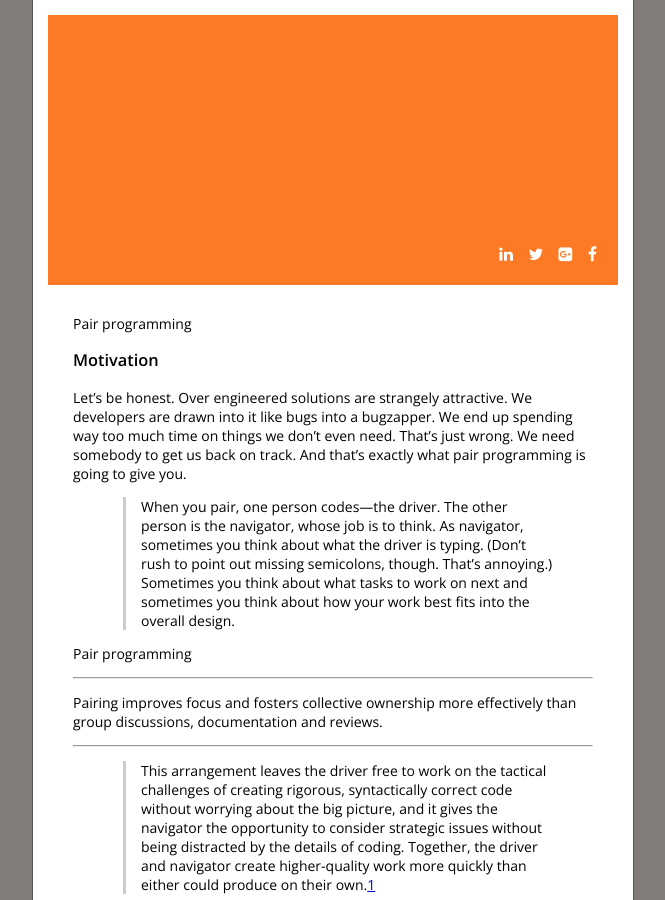
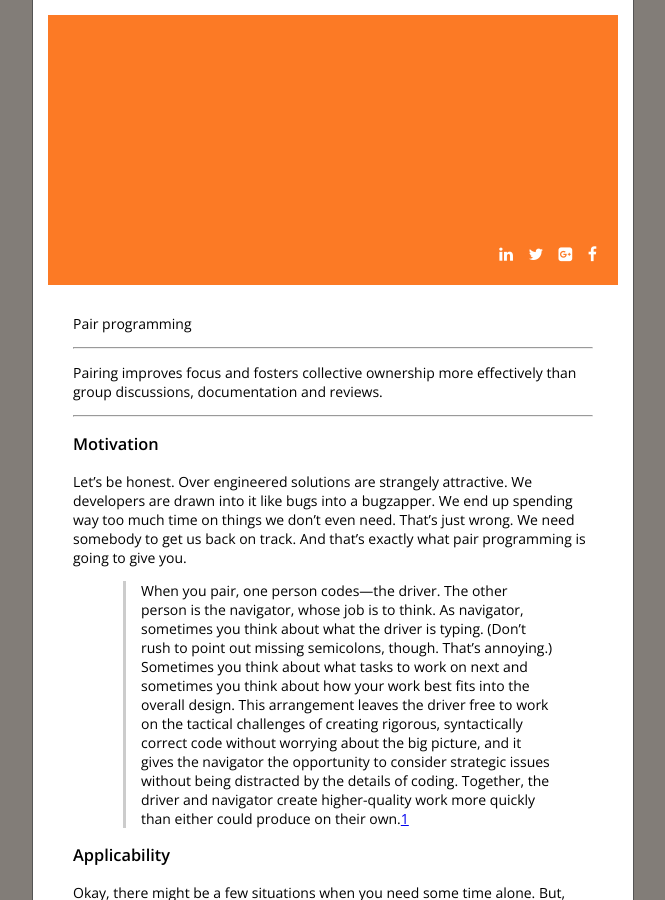
Before and after one commit to xebia/essentials, a Jekyll site: the page built from pair-programming.md, in a window 1280 px wide and 900 px high. Shown: the whole window, without its empty margins (307-972 px from the left). Built offline with Jekyll 4.4.1, drawn with Linux system fonts in a browser that asks for light colours; nearby versions of some CDN libraries; Markdown is read by kramdown in place of the engine named in the settings.

Commit message:
Fixes conversion bug in pair-programming.md.

```diff
--- a/pair-programming.md
+++ b/pair-programming.md
@@ -1,19 +1,24 @@
 ---
+
 layout: card
 category: collaboration
+
 ---
+
 Pair programming
+
+---
+
+Pairing improves focus and fosters collective ownership more effectively than
+group discussions, documentation and reviews.
+
+---
+
 ### Motivation
 
 Let's be honest. Over engineered solutions are strangely attractive. We developers are drawn into it like bugs into a bugzapper. We end up spending way too much time on things we don't even need. That's just wrong. We need somebody to get us back on track. And that's exactly what pair programming is going to give you.
 
 > When you pair, one person codes---the driver. The other person is the navigator, whose job is to think. As navigator, sometimes you think about what the driver is typing. (Don't rush to point out missing semicolons, though. That's annoying.) Sometimes you think about what tasks to work on next and sometimes you think about how your work best fits into the overall design.
-<p>Pair programming</p>
----
-<p>Pairing improves focus and fosters collective ownership
-      more effectively than group discussions, documentation and
-      reviews.</p>
----
 > This arrangement leaves the driver free to work on the tactical challenges of creating rigorous, syntactically correct code without worrying about the big picture, and it gives the navigator the opportunity to consider strategic issues without being distracted by the details of coding. Together, the driver and navigator create higher-quality work more quickly than either could produce on their own.[1](http://jamesshore.com/Agile-Book/pair_programming.html)
 
 ### Applicability
```
